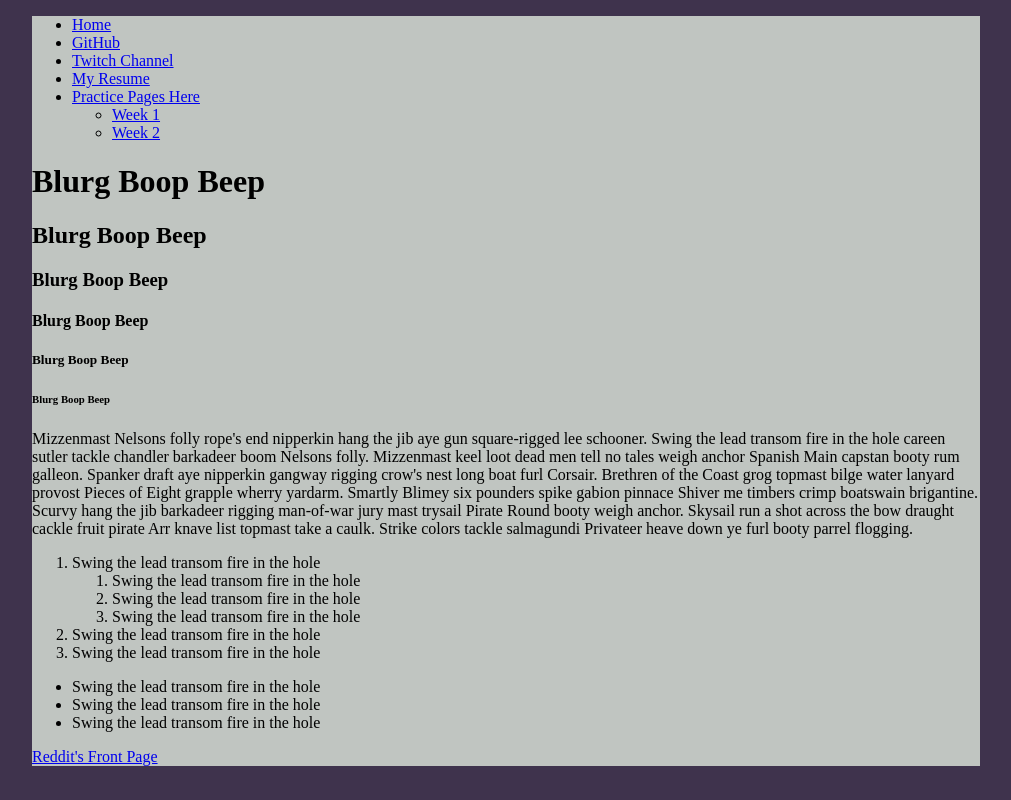
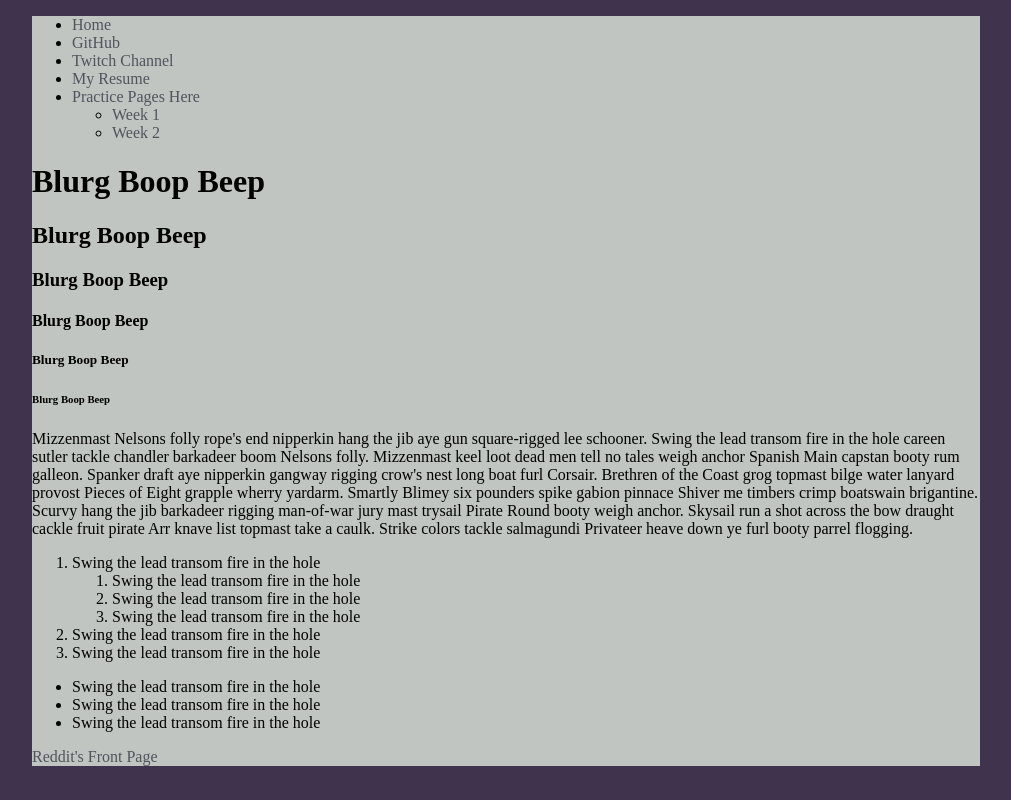
Before and after one commit to krtdude/krtdude.github.io, a plain HTML site: page w1.html in a window 1280 px wide. Shown: the whole page, without its empty margins (134-1145 px from the left). Drawn offline with Linux system fonts and the light colour scheme; a web font is replaced by a local one.

Commit message:
Add files via upload

```diff
--- a/style.css
+++ b/style.css
@@ -12,3 +12,7 @@ header h1{
 	margin: 0 auto;
 	background-color: #C0C5C1;
 }
+
+a:link {color: #50545D; text-decoration: none; }
+a:active {color: #EDF2D6; text-decoration: none; }
+a:visited {color: #6B6E5E; text-decoration: none; }
```
